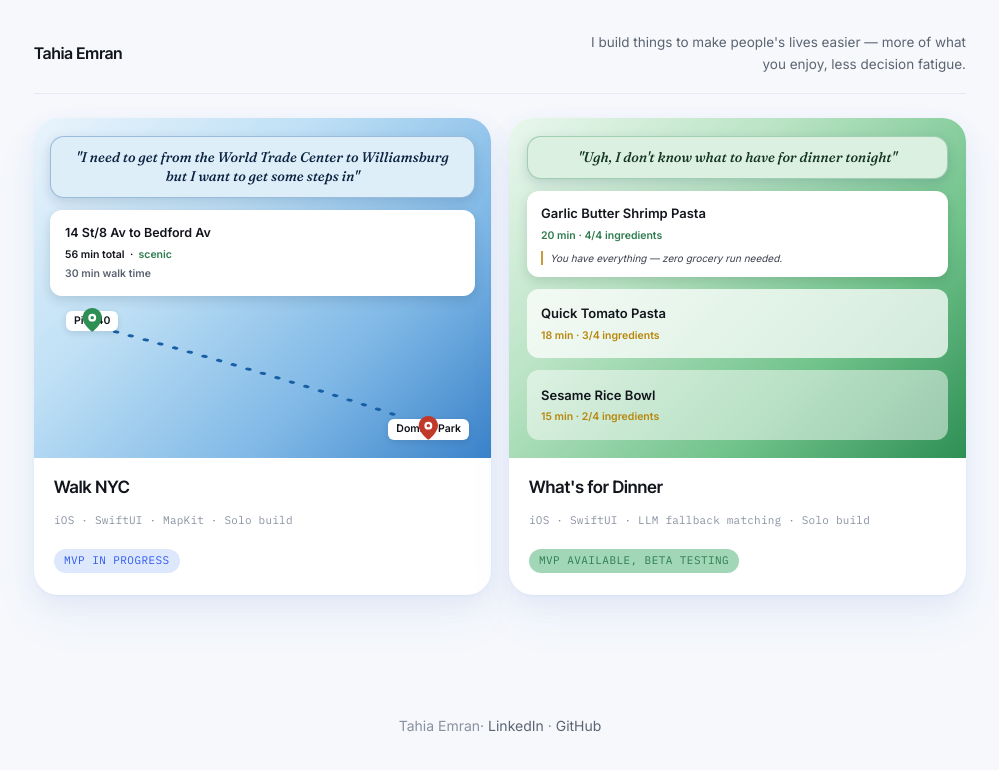
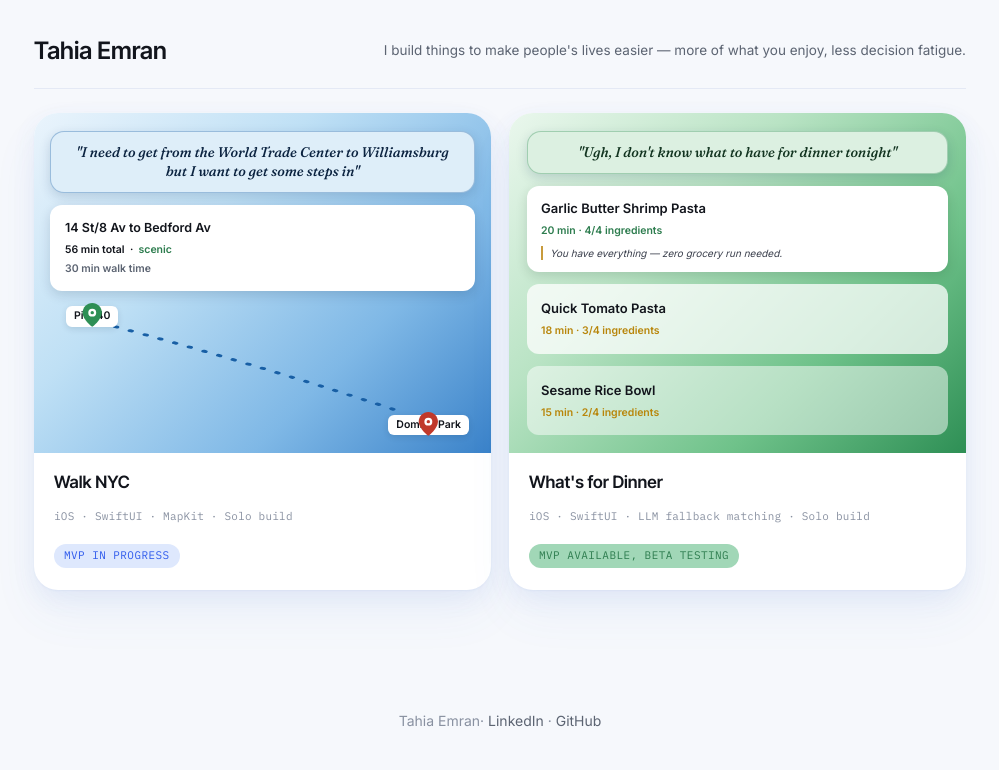
Before and after one commit to tahiaemran/portfolio, a plain HTML site: page index.html in a window 1280 px wide. Shown: the whole page, without its empty margins (140-1139 px from the left). Drawn offline with Linux system fonts and the light colour scheme.

Commit message:
edit header

```diff
--- a/styles.css
+++ b/styles.css
@@ -123,7 +123,7 @@
   .header-strip .name {
     font-family: var(--display);
     font-weight: 600;
-    font-size: 16px;
+    font-size: 24px;
     margin: 0;
     color: var(--ink);
     white-space: nowrap;
@@ -132,7 +132,7 @@
     font-size: 13.5px;
     color: var(--ink-soft);
     margin: 0;
-    max-width: 46ch;
+    max-width: 100ch;
     text-align: right;
   }
 
```
